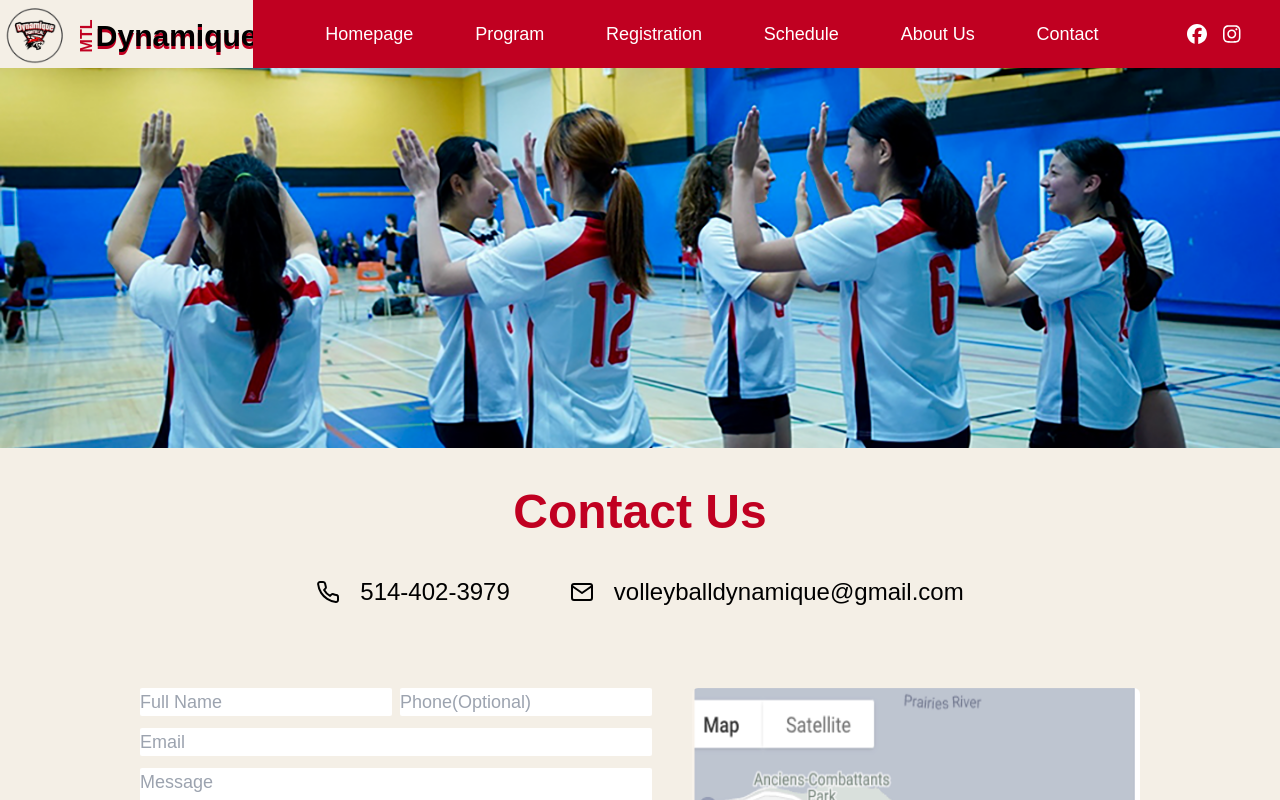
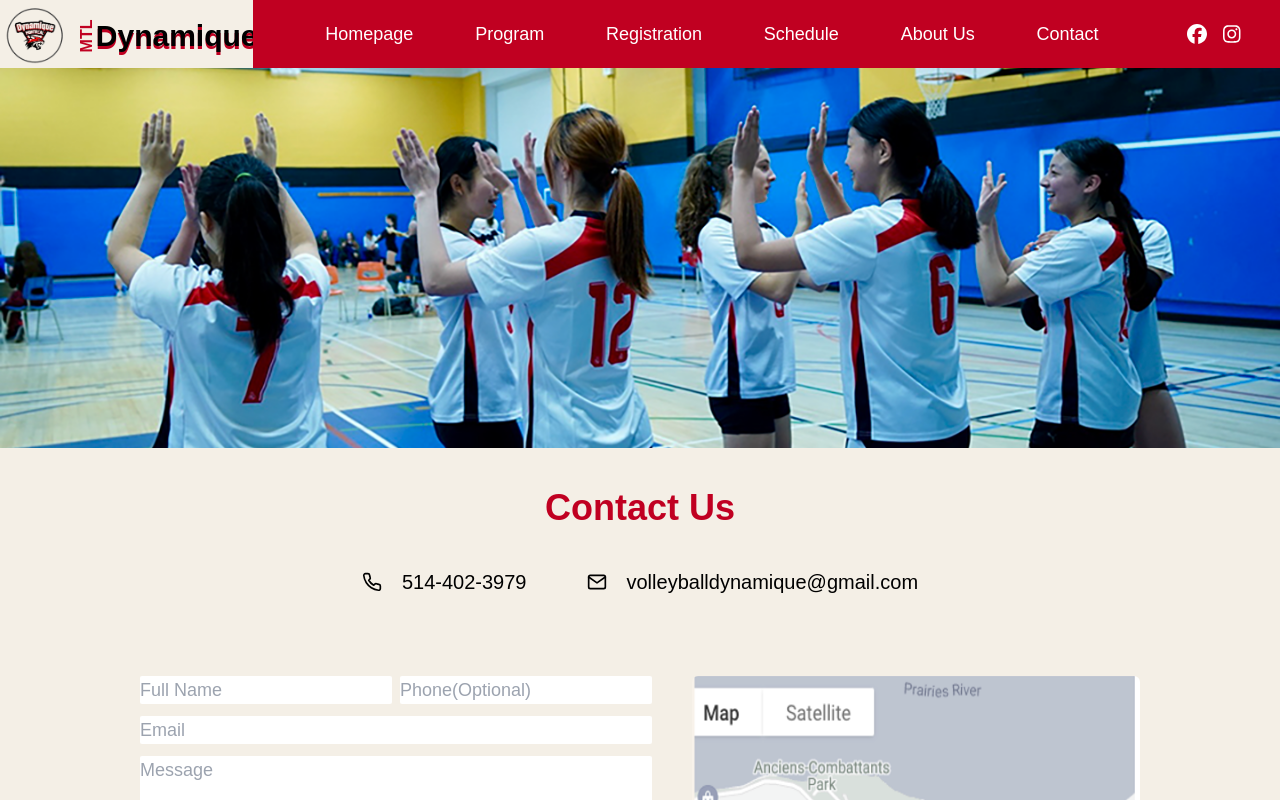
Before and after one commit to ChelseaYaoSZ/DynamiqueClub, a React (Create React App) app in the folder client/: page /contact in a window 1280 px wide. Shown: the top 800 px of the page. Built offline with nearby package versions, Linux system fonts and the light colour scheme.

Commit message:
update font size

```diff
--- a/client/src/pages/ContactPage.jsx
+++ b/client/src/pages/ContactPage.jsx
@@ -18,15 +18,15 @@ const ContactPage = () => {
 
       <div className="w-full max-w-screen-lg flex flex-col  items-center  sm:my-10 ">
         <title className="w-full flex flex-col items-center  gap-x-5">
-          <h3 className="text-3xl text-customRed text-center font-semibold sm:text-5xl">
+          <h3 className="text-3xl text-customRed text-center font-semibold sm:text-4xl">
             Contact Us
           </h3>
           <div className="flex flex-col sm:flex-row justify-around items-center text-base gap-5 mt-10 sm:my-10">
-            <div className="flex items-center justify-center text-base sm:text-2xl">
+            <div className="flex items-center justify-center text-base sm:text-xl">
               <FiPhone />
               <p className="ml-5">514-402-3979</p>
             </div>
-            <div className="flex items-center justify-center text-base sm:text-2xl sm:ml-10">
+            <div className="flex items-center justify-center text-base sm:text-xl sm:ml-10">
               <span>
                 <FiMail />
               </span>
--- a/client/src/pages/ProgramPage.jsx
+++ b/client/src/pages/ProgramPage.jsx
@@ -5,11 +5,11 @@ const ProgramPage = () => {
   return (
     <div>
       <title className="w-full flex flex-col items-center justify-center ">
-        <h3 className="text-3xl text-customRed text-center font-semibold mt-10 sm:text-5xl">
+        <h3 className="text-3xl text-customRed text-center font-semibold mt-10 sm:text-4xl">
           Program
         </h3>
 
-        <h4 className="w-10/12   max-w-screen-lg text-lg my-10 lg:text-3xl md:bg-white md:bg-opacity-45 md:py-5  md:px-20 rounded-lg">
+        <h4 className="w-10/12   max-w-screen-lg text-lg my-10 lg:text-2xl md:bg-white md:bg-opacity-45 md:py-5  md:px-20 rounded-lg">
           Our training programs cater to athletes of all skill level from 11 to
           18 years old, offering opportunities to enhance volleyball abilities
           with guidance from our seasoned coaches.
```
